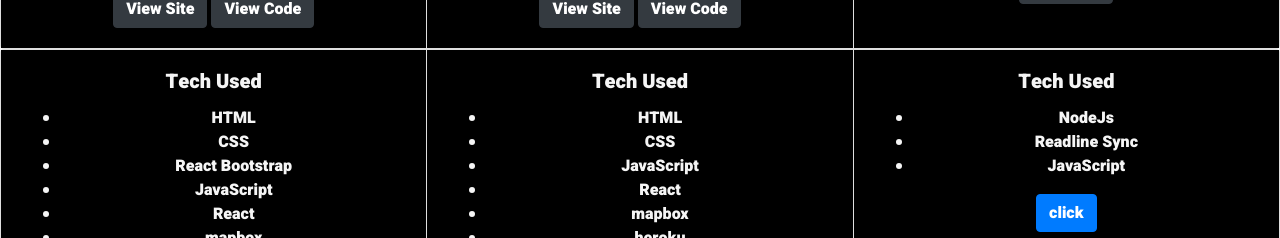
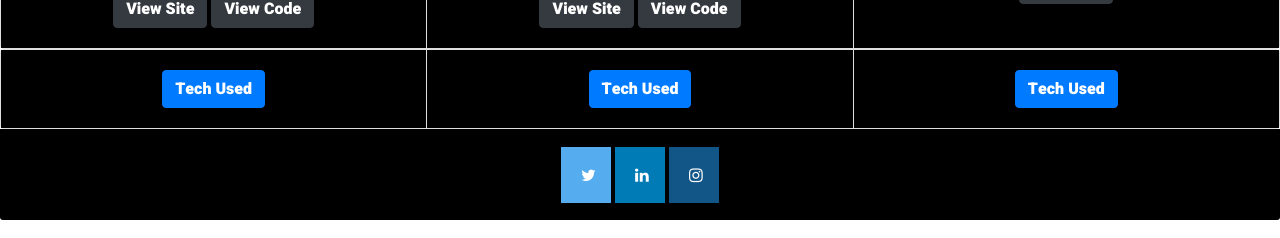
Before and after one commit to jpcas/jpportfolio, a React (Create React App) app: page /projects in a window 1280 px wide. Shown: the part 562-800 px from the top of the page. Built offline with nearby package versions, Linux system fonts and the light colour scheme.

Commit message:
added useState for the button to display the tech used

```diff
--- a/src/Pages/Projects.js
+++ b/src/Pages/Projects.js
@@ -1,5 +1,5 @@
 import React, {useState} from 'react';
-import {Card, CardGroup, Button } from 'react-bootstrap'
+import {Card, CardGroup, Button, Collapse } from 'react-bootstrap'
 import '../components/styles/project.css';
 import Footer from '../components/Footer';
 
@@ -59,9 +59,17 @@ function Projects() {
 <CardGroup>
   <Card>
     <Card.Body className="bikeshop">
-      <Card.Title>Tech Used</Card.Title>
-      <Card.Text>
-      <ul>
+    <>
+      <Button
+        onClick={() => setOpen(!open)}
+        aria-controls="example-collapse-text"
+        aria-expanded={open}
+      >
+        Tech Used
+      </Button>
+      <Collapse in={open}>
+        <div id="example-collapse-text">
+        <ul>
             <li>HTML</li>
             <li>CSS</li>
             <li>React Bootstrap</li>
@@ -73,15 +81,25 @@ function Projects() {
             <li>Express</li>
             <li>JWT Passport</li>
         </ul>
-      </Card.Text>
+        </div>
+      </Collapse>
+      </>
     </Card.Body>
 
   </Card>
   <Card>
     <Card.Body className="brew">
-      <Card.Title>Tech Used</Card.Title>
-      <Card.Text>
-      <ul>
+    <>
+      <Button
+        onClick={() => setOpen(!open)}
+        aria-controls="example-collapse-text"
+        aria-expanded={open}
+      >
+        Tech Used
+      </Button>
+      <Collapse in={open}>
+        <div id="example-collapse-text">
+        <ul>
             <li>HTML</li>
             <li>CSS</li>
             <li>JavaScript</li>
@@ -89,28 +107,30 @@ function Projects() {
             <li>mapbox</li>
             <li>heroku</li>
         </ul>
-      </Card.Text>
+        </div>
+      </Collapse>
+      </>
     </Card.Body>
   </Card>
   <Card>
     <Card.Body className="punch">
-      <Card.Title>Tech Used</Card.Title>
-      <Card.Text>
-        <ul>
-            <li>NodeJs</li>
-            <li>Readline Sync</li>
-            <li>JavaScript</li>
-        </ul>
-      </Card.Text>
       <>
       <Button
         onClick={() => setOpen(!open)}
         aria-controls="example-collapse-text"
         aria-expanded={open}
       >
-        click
+        Tech Used
       </Button>
-
+      <Collapse in={open}>
+        <div id="example-collapse-text">
+        <ul>
+            <li>NodeJs</li>
+            <li>Readline Sync</li>
+            <li>JavaScript</li>
+        </ul>
+        </div>
+      </Collapse>
       </>
     </Card.Body>
   </Card>
```
Also changed, not shown: 1 other file (tests, documents, lock files or other folders).
